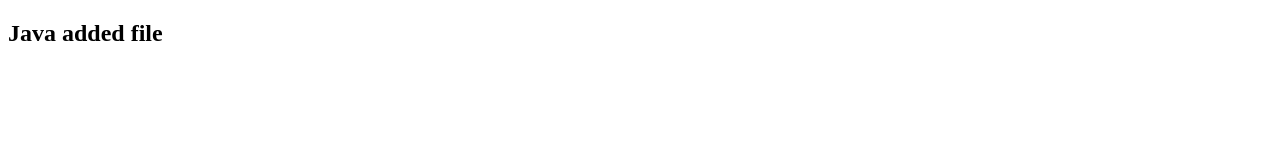
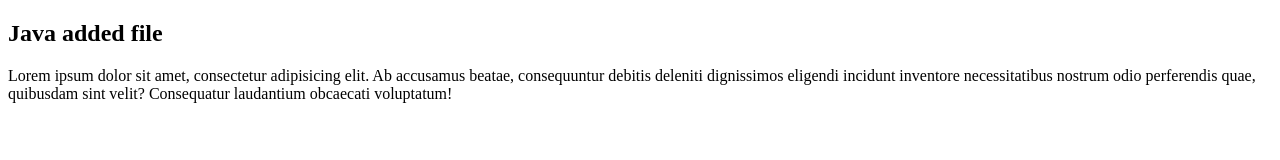
Before and after one commit to Veronica2152/javahtmlclass, a plain HTML site: page javaadded.html in a window 1280 px wide. Drawn offline with Linux system fonts and the light colour scheme.

Commit message:
paragraph

```diff
--- a/javaadded.html
+++ b/javaadded.html
@@ -9,6 +9,6 @@
 </head>
 <body>
 <h2>Java added file</h2>
-
+<p>Lorem ipsum dolor sit amet, consectetur adipisicing elit. Ab accusamus beatae, consequuntur debitis deleniti dignissimos eligendi incidunt inventore necessitatibus nostrum odio perferendis quae, quibusdam sint velit? Consequatur laudantium obcaecati voluptatum!</p>
 </body>
 </html>
```
